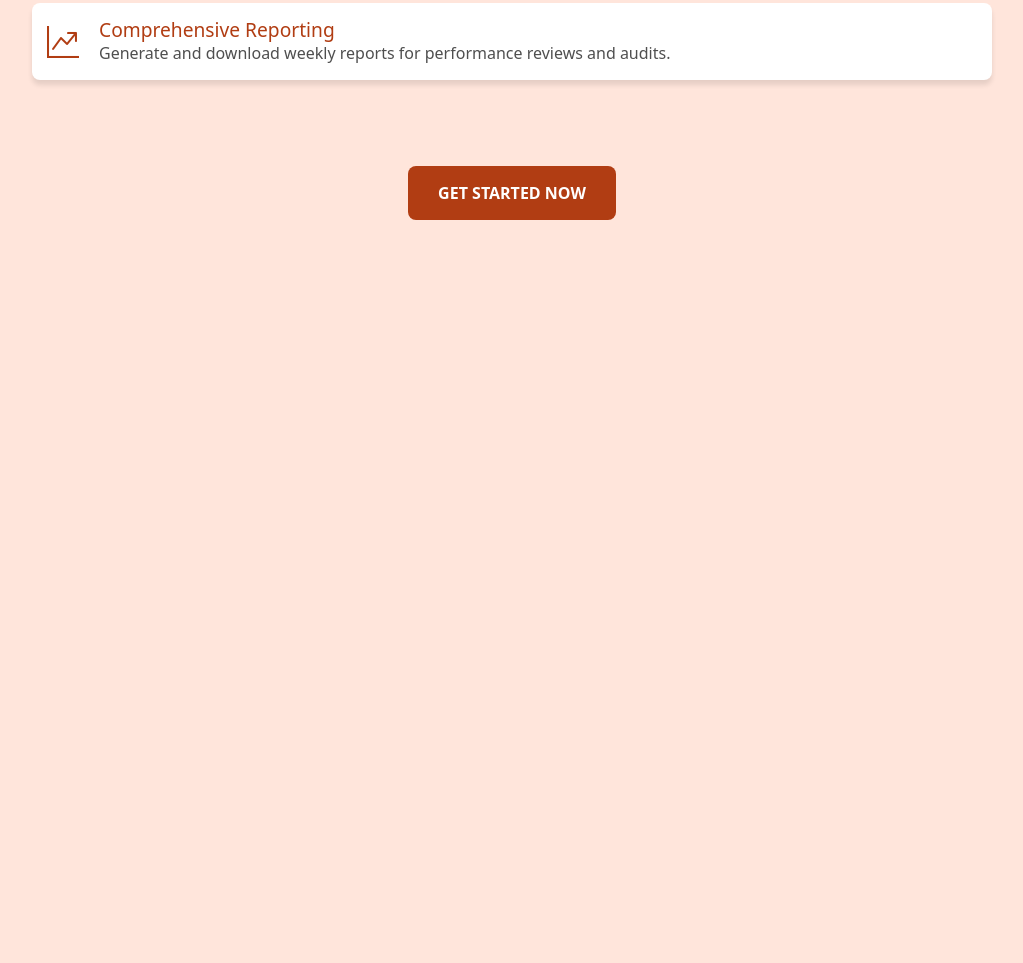
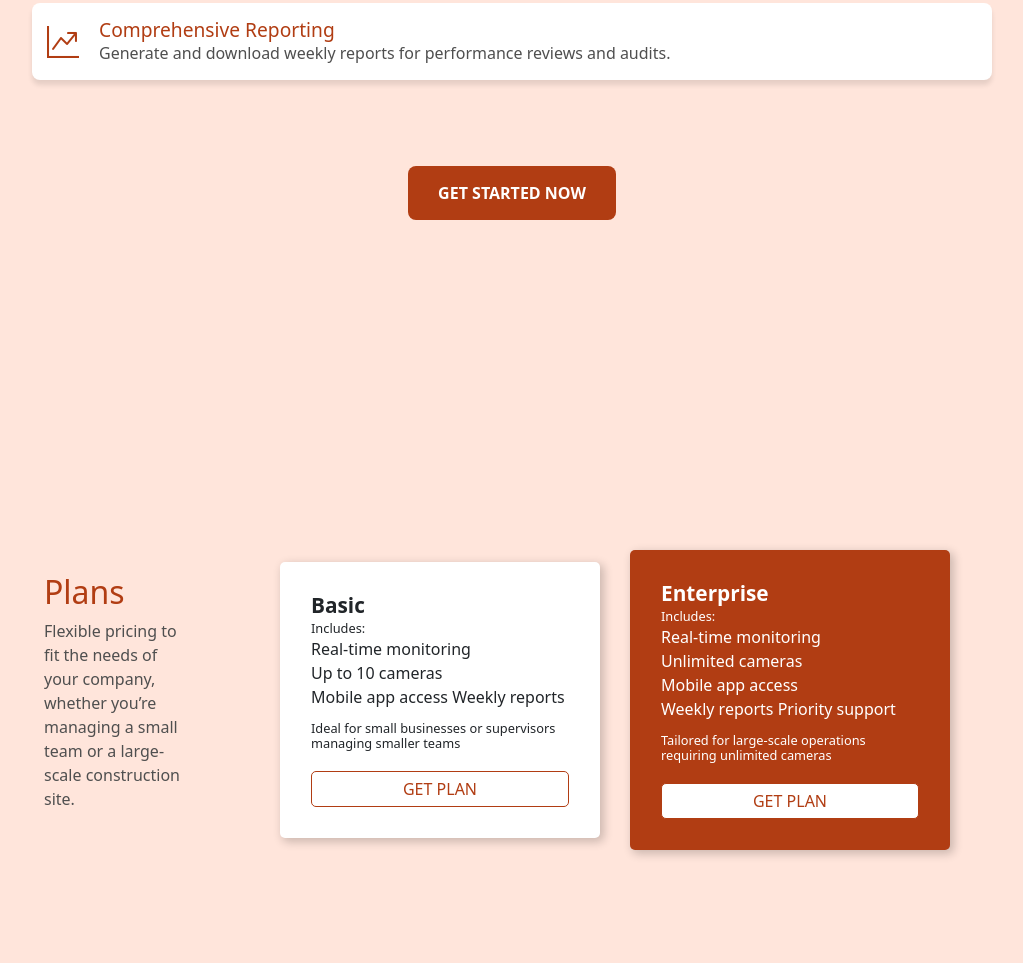
Before and after one commit to ASE-SocialTech/eppeye-landing-page, a website: page index.html in a window 1280 px wide. Shown: the part 2156-3119 px from the top of the page, without its empty margins (128-1151 px from the left). Before the commit the page ends 2456 px from the top, so only its background shows below. Drawn offline with nearby package versions, Linux system fonts and the light colour scheme.

Commit message:
Add: Plans section and cards
Co-Authored-By: Luis Alberto Trujillo Lopez <104176051+NotLT42@users.noreply.github.com>
Co-Authored-By: Jean Carlos Achamizo <traxefeder@gmail.com>
Co-Authored-By: Luis Alberto Siancas Retegui <112042262+DahuX04@users.noreply.github.com>
Co-Authored-By: Rodrigo Raymundo  <130820365+RodrigoRG24@users.noreply.github.com>

```diff
--- a/index.html
+++ b/index.html
@@ -25,7 +25,7 @@
                             <a class="nav-link" href="#how-it-works">About</a>
                         </li>
                         <li class="nav-item">
-                            <a class="nav-link" href="#">Plans</a>
+                            <a class="nav-link" href="#plans">Plans</a>
                         </li>
                         <li class="nav-item">
                             <a class="nav-link" href="#">Testimonials</a>
@@ -130,6 +130,52 @@
             </div>
         </div>
 
+        <div class="plans-section panel" id="plans" data-color="orange">
+            <div class="plans main-container row">
+                <div class="plans-text">
+                    <h2>Plans</h2>
+                    <p class="text">
+                        Flexible pricing to fit the needs of your company, whether you’re managing a small team or a large-scale construction site.
+                    </p>
+                </div>
+                <div class="plans-cards">
+                    <div class="card">
+                        <div class="card-body">
+                            <h5 class="card-title left bold">Basic</h5>
+                            <h6 class="card-subtitle small">Includes:</h6>
+                            <p class="card-text left">
+                                <span> Real-time monitoring</span> <br>
+                                <span> Up to 10 cameras</span> <br>
+                                <span> Mobile app access</span>
+                                <span>Weekly reports</span>
+                            </p>
+                            <h6 class="card-subtitle small">
+                                Ideal for small businesses or supervisors managing smaller teams
+                            </h6>
+                            <button class="plans-button">GET PLAN</button>
+                            </div>
+                    </div>
+                    <div class="card colored">
+                        <div class="card-body">
+                            <h5 class="card-title left bold">Enterprise</h5>
+                            <h6 class="card-subtitle small">Includes:</h6>
+                            <p class="card-text left">
+                                <span> Real-time monitoring </span> <br>
+                                <span> Unlimited cameras </span> <br>
+                                <span> Mobile app access </span><br>
+                                <span> Weekly reports </span>
+                                <span> Priority support </span>
+                            </p>
+                            <h6 class="card-subtitle small">
+                                Tailored for large-scale operations requiring unlimited cameras
+                            </h6>
+                            <button class="plans-button">GET PLAN</button>
+                            </div>
+                    </div>
+                </div>
+            </div>
+        </div>
+
 
 
     <script src="https://cdn.jsdelivr.net/npm/bootstrap@5.3.3/dist/js/bootstrap.bundle.min.js" integrity="sha384-YvpcrYf0tY3lHB60NNkmXc5s9fDVZLESaAA55NDzOxhy9GkcIdslK1eN7N6jIeHz" crossorigin="anonymous"></script>
--- a/styles.css
+++ b/styles.css
@@ -55,6 +55,11 @@ body {
 .column{
     display: flex;
     flex-direction: column !important;
+}
+
+.row{
+    display: flex;
+    flex-direction: row !important;
 }
 
 /* Navbar */
@@ -410,6 +415,107 @@ body {
 }
 
 
+/* Plans */
+
+.plans-section{
+    display: flex;
+    height: 100vh;
+    width: 100%;
+    justify-content: center;
+    align-items: center;
+}
+
+.plans{
+    display: flex;
+    flex-direction: row;
+    flex-wrap: wrap;
+    justify-content: center;
+    align-items: center;
+    width: 100%;
+    height: auto;
+    gap: 2rem;
+}
+
+.plans-text{
+    display: flex;
+    flex: 1;
+    flex-direction: column;
+    justify-content: center;
+    align-items: left;
+    width: 30%;
+    height: 100%;
+}
+
+.plans-text h2{
+    color: #B13D13;
+ }
+
+.plans-cards{
+    flex: 2;
+    display: flex;
+    flex-direction: row;
+    justify-content: center;
+    align-items: center;
+    gap: 10px;
+    margin: 20px;
+}
+
+.plans-cards .card:hover{
+    transform: scale(1.05);
+    transition: all 0.3s;
+}
+
+.colored{
+    background-color: #B13D13;
+    color: white;
+}
+
+.card {
+    margin: 10px;
+    box-shadow: 3px 3px 9.1px 1px rgba(0, 0, 0, 0.2);
+    border-radius: 5px;
+    border: none;
+    padding: 15px;
+    transition: all 0.3s;
+    width: 20rem;
+}
+
+.card-title{
+    text-align: center;
+    font-size: 1.3rem;
+    text-align: left;
+}
+
+.bold {
+    font-weight: 700;
+}
+
+.small {
+    font-size: 0.8rem;
+    font-weight: 200;
+}
+
+.card-text{
+    text-align: center;
+    text-align: left;
+}
+
+.plans-button{
+ background-color: white;
+ color: #B13D13;
+ border: 1px solid #B13D13;
+ border-radius: 5px;
+ width: 100%;
+ padding: 5px;
+ margin-top: 20px;
+ transition: all 0.5s ease;
+}
+
+.plans-button:active{
+    translate: scale(0.98);
+    transition: all 0.5s ease;
+}
+
 @media screen and (max-width: 1700px){
 
     .main-container{
```
